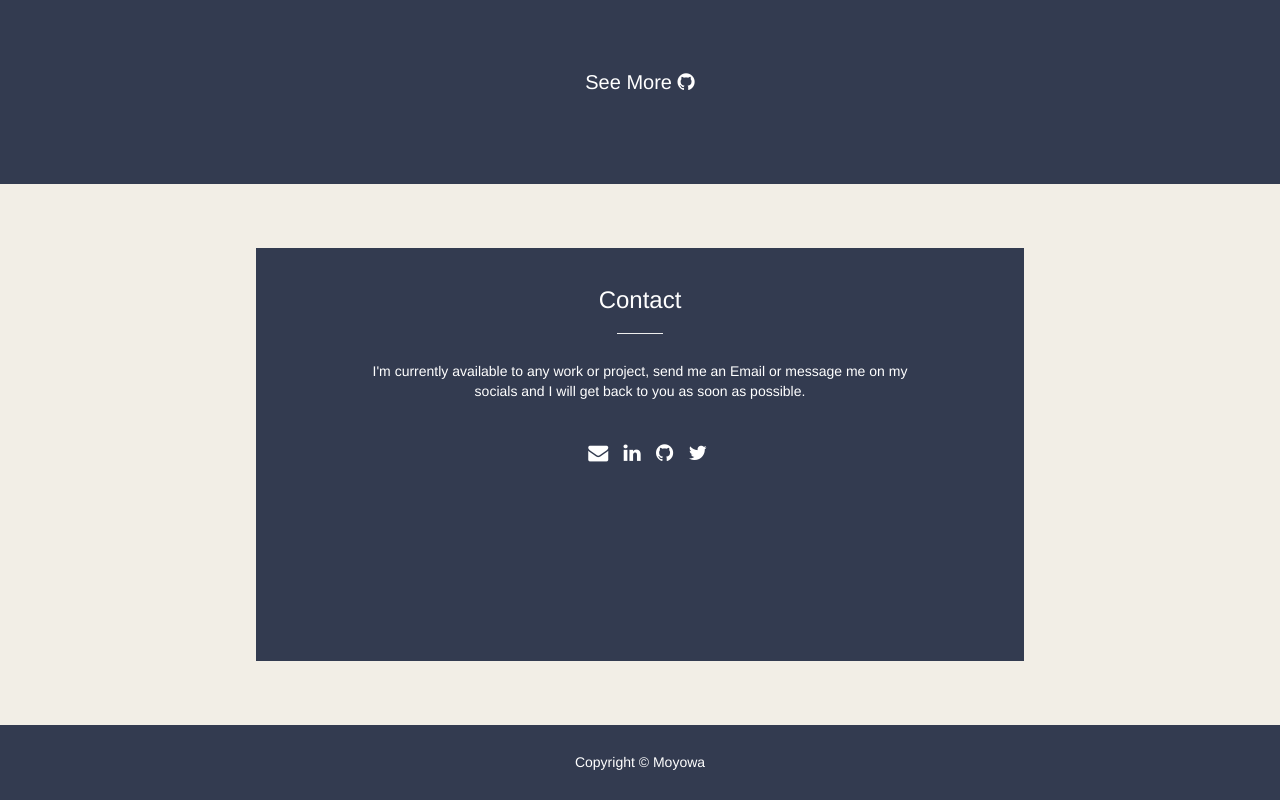
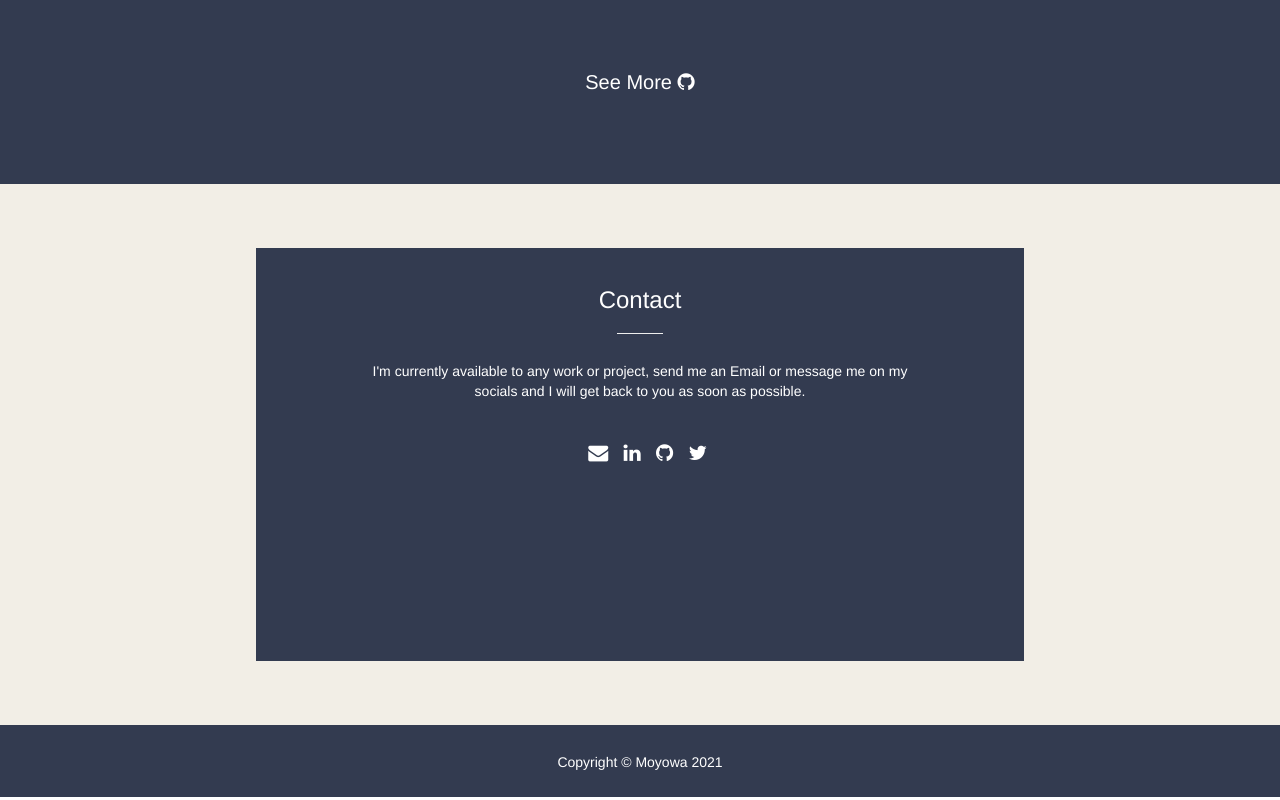
Before and after one commit to Moyowaaaa/Moyowa, a Vue app: page / in a window 1280 px wide. Shown: the part 1956-2756 px from the top of the page. Built offline with nearby package versions, Linux system fonts and the light colour scheme; a web font is replaced by a local one.

Commit message:
fix: year

```diff
--- a/src/views/Home.vue
+++ b/src/views/Home.vue
@@ -187,7 +187,19 @@
   <footer>
 
 
+
+
+    <div class="foot">
+       <div class="L">
       <p>Copyright &copy; Moyowa</p>
+    </div>
+    &nbsp;
+
+      <div id="demo"></div>
+    </div>
+
+
+
 
 
 
@@ -213,8 +225,8 @@
     document.getElementById("mobile").style.width = "0";
 },
      myfunction(){
-    var d = new Date();
-document.getElementById("demo").innerHTML = d.getFullYear();
+    const element = new Date();
+document.getElementById("demo").innerHTML = element.getFullYear();
   }
 }
 }
@@ -555,12 +567,22 @@
   box-shadow: 20px;
   background:#333b50;
   color:white;
+  padding-top:2%;
+  padding-bottom:1%;
+
+
+
 }
 
-footer p{
-    margin-top:2%;
-  margin-bottom:2%;
+
+.foot{
+  text-align:center;
+  display:flex;
+  width:100%;
+  justify-content: center;
+
 }
+
 
 
 
```
